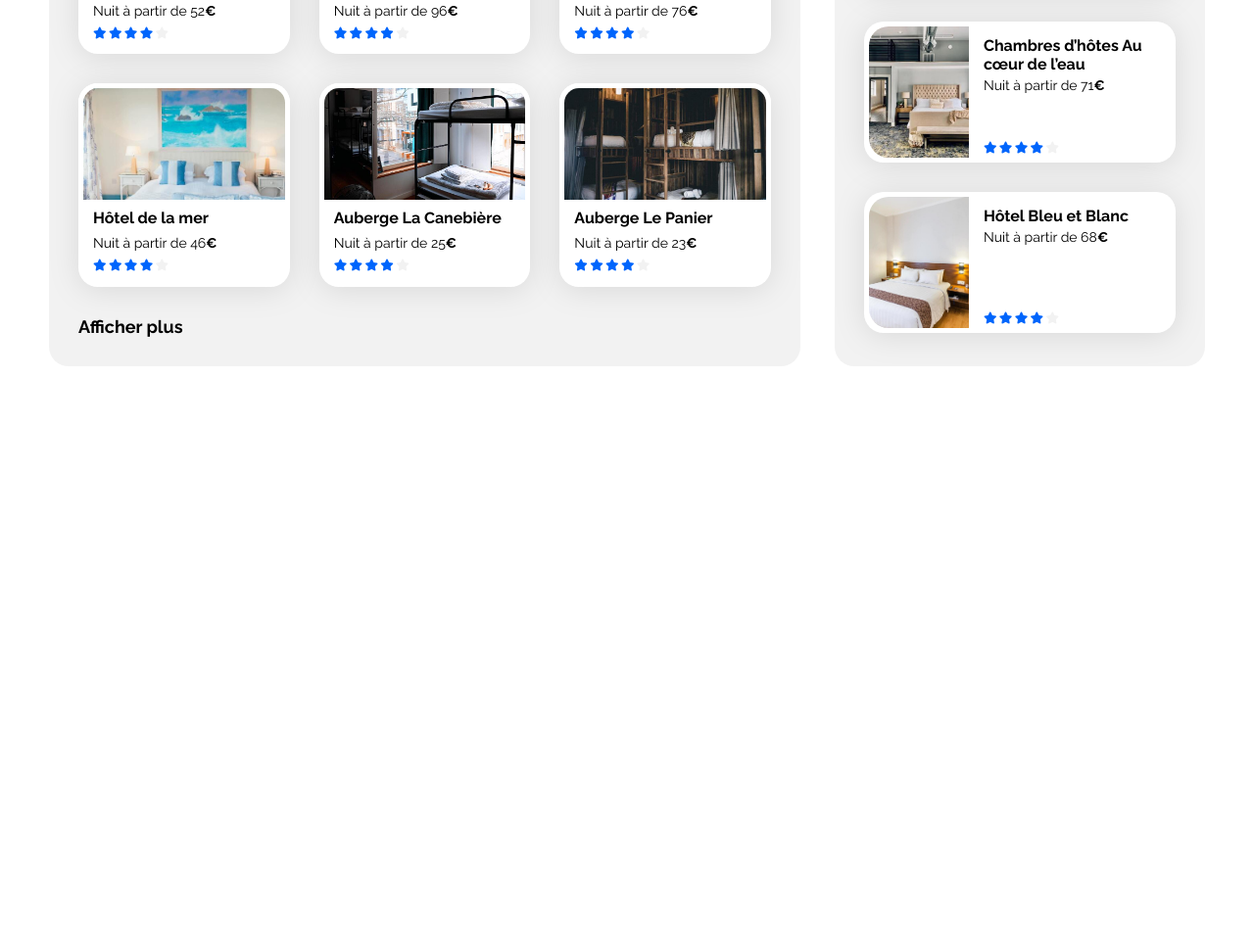
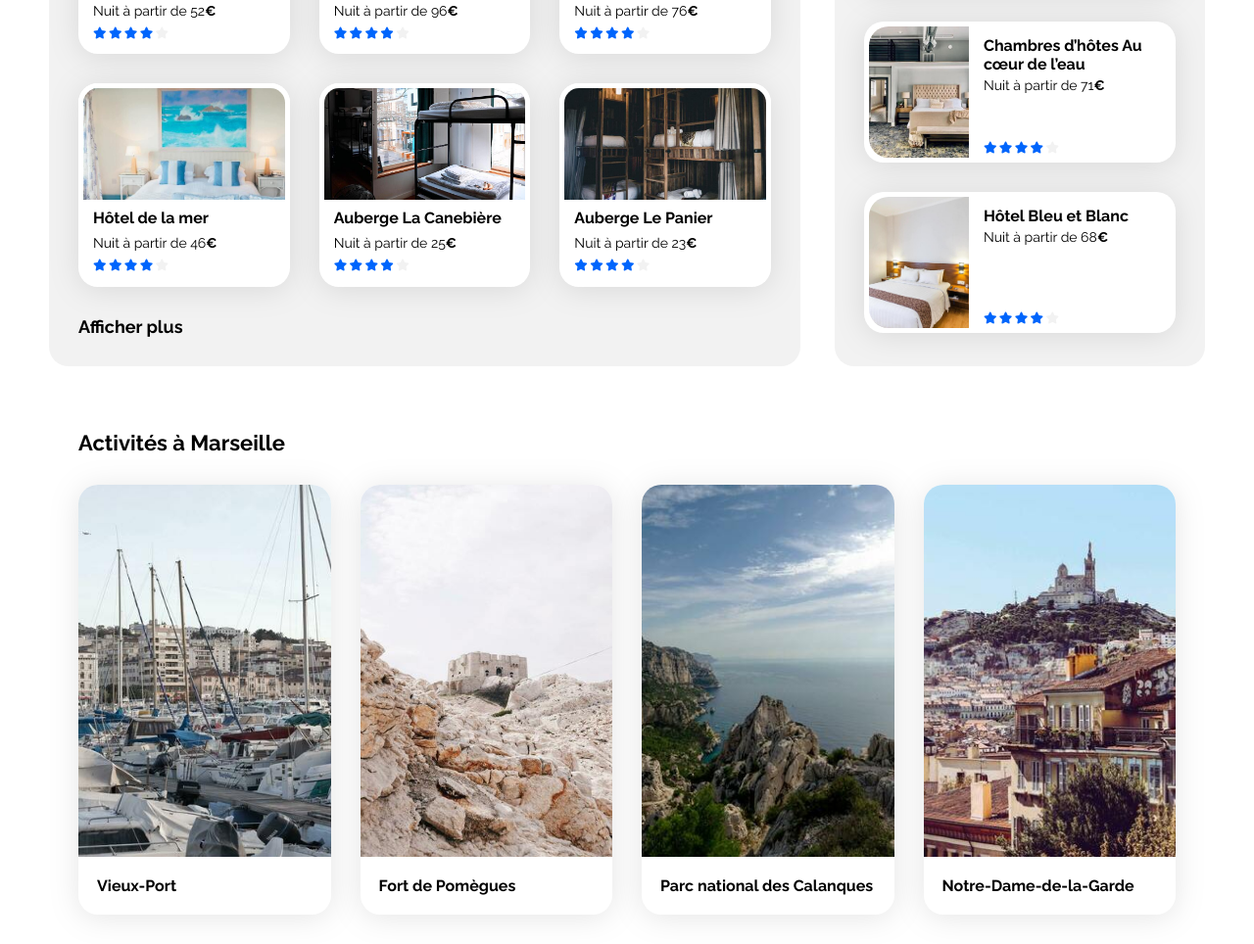
Before and after one commit to BryanB-Dev/Booki, a plain HTML site: page index.html in a window 1280 px wide. Shown: the part 670-1634 px from the top of the page at 98% size. Before the commit the page ends 1044 px from the top, so only its background shows below. Drawn offline with Linux system fonts and the light colour scheme.

Commit message:
Activities

```diff
--- a/css/style.css
+++ b/css/style.css
@@ -374,7 +374,43 @@ a {
     line-height: 0.8;
 }
 
+/****** Activities ***********/
+.activities {
+    display: flex;
+    padding: 30px;
+    flex-direction: column;
+    align-items: flex-start;
+    gap: 30px;
+    align-self: stretch;
+}
 
+.activities .activities-frame {
+    display: flex;
+    align-items: flex-start;
+    gap: 30px;
+    align-self: stretch;
+}
+
+.activities-frame a {
+    width: 100%;
+}
+
+.activities-frame .card {
+    padding: 0;
+    display: flex;
+    flex-direction: column;
+    justify-content: flex-end;
+}
+
+.activities-frame img {
+    width: 100%;
+    height: 380px;
+    border-radius: 20px 20px 0px 0px;
+}
+
+.activities-frame .card-title {
+    padding: 20px 19px;
+}
 
 /* Le code ci-dessous correspond à la version responsive uniquement */
 
--- a/index.html
+++ b/index.html
@@ -254,6 +254,39 @@
                     </div>
                 </section>
             </div>
+            <section class="activities">
+                <h2 class="section-title">Activités à Marseille</h2>
+                <div class="activities-frame">
+                    <a href="#">
+                        <article class="card">
+                            <img src="./images/activites/reno-laithienne.jpg"
+                                alt="Image de la chambre d'hôtel montrant un lit">
+                            <h3 class="card-title">Vieux-Port</h3>
+                        </article>
+                    </a>
+                    <a href="#">
+                        <article class="card">
+                            <img src="./images/activites/paul-hermann.jpg"
+                                alt="Image de la chambre d'hôtel montrant un lit">
+                            <h3 class="card-title">Fort de Pomègues</h3>
+                        </article>
+                    </a>
+                    <a href="#">
+                        <article class="card">
+                            <img src="./images/activites/kilyan-sockalingum.jpg"
+                                alt="Image de la chambre d'hôtel montrant un lit">
+                            <h3 class="card-title">Parc national des Calanques</h3>
+                        </article>
+                    </a>
+                    <a href="#">
+                        <article class="card">
+                            <img src="./images/activites/florian-wehde.jpg"
+                                alt="Image de la chambre d'hôtel montrant un lit">
+                            <h3 class="card-title">Notre-Dame-de-la-Garde</h3>
+                        </article>
+                    </a>
+                </div>
+            </section>
         </main>
         <footer></footer>
     </div>
```
